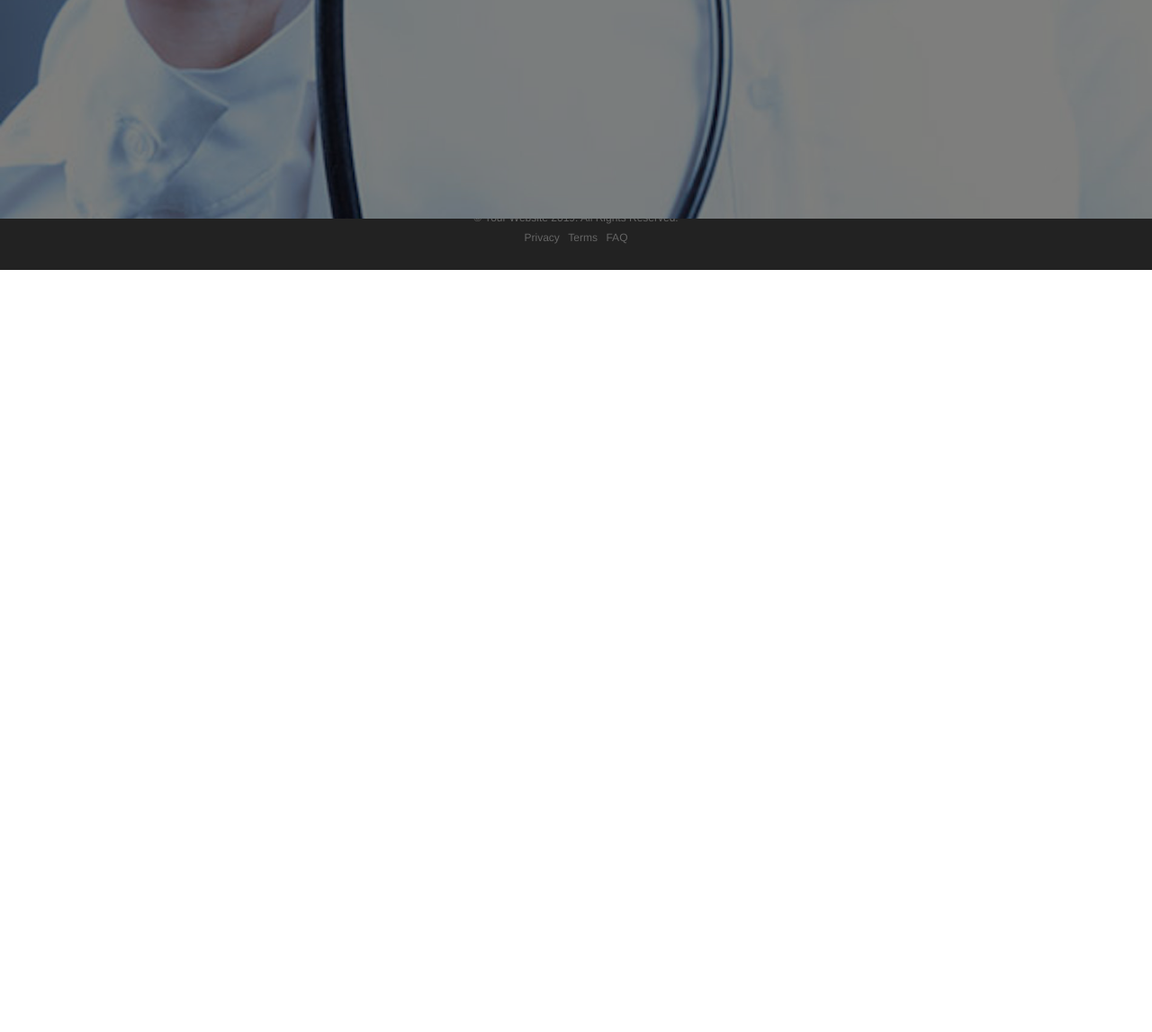
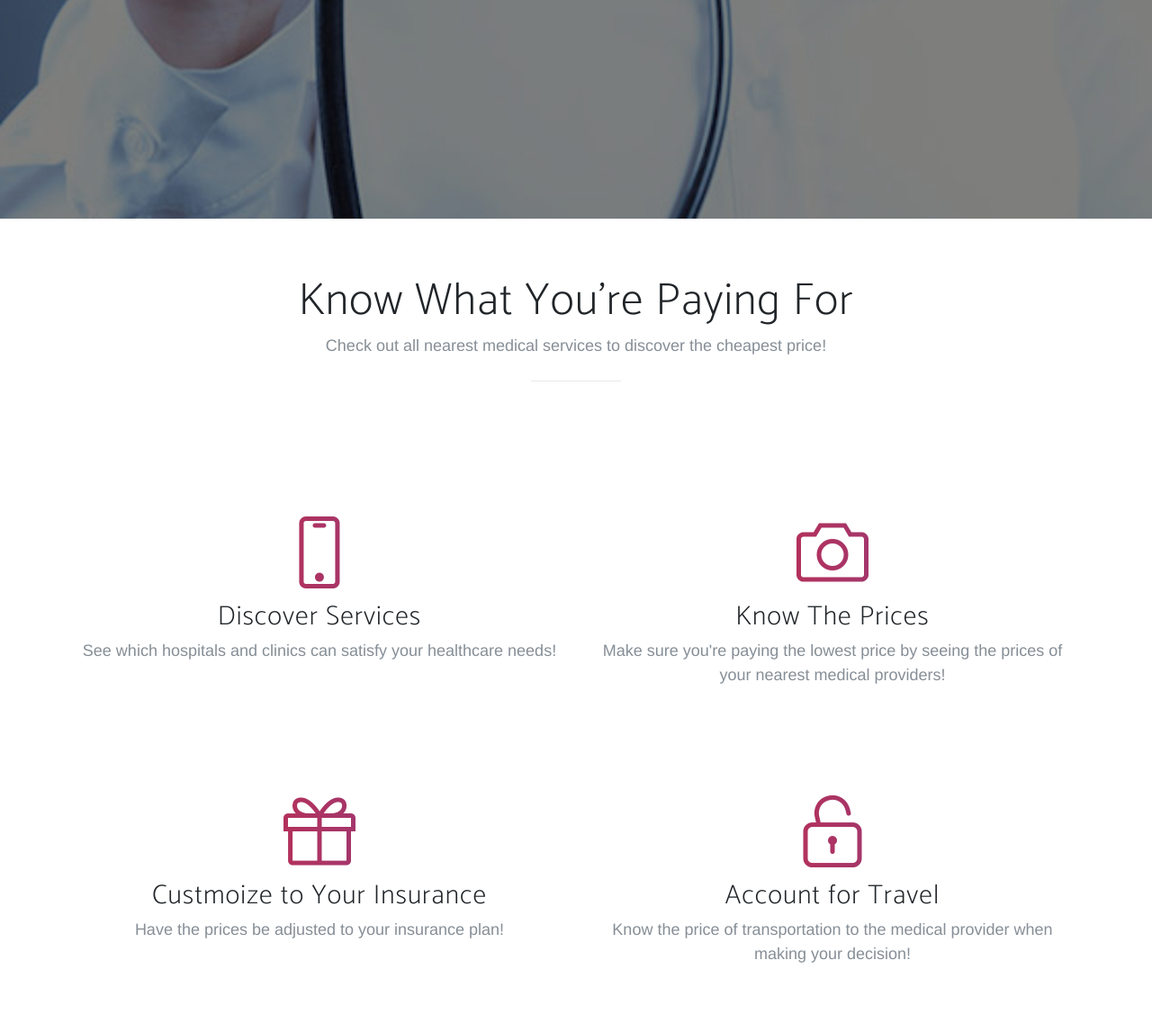
Before and after one commit to washingtonzhao/HealthcareHelper, a website: page Website/index-landing.html in a window 1280 px wide. Shown: the part 592-1739 px from the top of the page at 90% size. Before the commit the page ends 892 px from the top, so only its background shows below. Drawn offline with nearby package versions, Linux system fonts and the light colour scheme; files that its build step writes are made by us from their sources; a web font is replaced by a local one.

Commit message:
Change landing page

```diff
--- a/Website/css/new-age.css
+++ b/Website/css/new-age.css
@@ -252,7 +252,7 @@ section.features .section-heading p {
 
 section.features .device-container,
 section.features .feature-item {
-  max-width: 325px;
+  max-width: 100%;
   margin: 0 auto;
 }
 
@@ -260,7 +260,7 @@ section.features .device-container {
   margin-bottom: 100px;
 }
 
-@media (min-width: 992px) {
+@media (min-width: 100%) {
   section.features .device-container {
     margin-bottom: 0;
   }
--- a/Website/index-landing.html
+++ b/Website/index-landing.html
@@ -24,7 +24,7 @@
   <link rel="stylesheet" href="device-mockups/device-mockups.min.css">
 
   <!-- Custom styles for this template -->
-  <link href="css/new-age.min.css" rel="stylesheet">
+  <link href="css/new-age.css" rel="stylesheet">
 
 </head>
 
@@ -59,13 +59,64 @@
       <div class="cta-content">
         <div class="container">
           <h2>Be informed for better choices.</h2>
-          <a href="#contact" class="btn btn-outline btn-xl js-scroll-trigger">Sign Up Now!</a>
+          <a href="index-login.html" class="btn btn-outline btn-xl js-scroll-trigger">Sign Up Now!</a>
         </div>
       </div>
       <div class="overlay"></div>
     </section>
   </header>
 
+
+  <section class="features" id="features">
+    <div class="container">
+      <div class="section-heading text-center">
+        <h2>Know What You're Paying For</h2>
+        <p class="text-muted">Check out all nearest medical services to discover the cheapest price!</p>
+        <hr>
+      </div>
+      <div class="row">
+
+        <div class="col-lg-14 my-auto">
+          <div class="container-fluid">
+            <div class="row">
+
+              <div class="col-lg-6">
+                <div class="feature-item">
+                  <i class="icon-screen-smartphone text-primary"></i>
+                  <h3>Discover Services</h3>
+                  <p class="text-muted">See which hospitals and clinics can satisfy your healthcare needs!</p>
+                </div>
+              </div>
+
+              <div class="col-lg-6">
+                <div class="feature-item">
+                  <i class="icon-camera text-primary"></i>
+                  <h3>Know The Prices</h3>
+                  <p class="text-muted">Make sure you're paying the lowest price by seeing the prices of your nearest medical providers!</p>
+                </div>
+              </div>
+            </div>
+            <div class="row">
+              <div class="col-lg-6">
+                <div class="feature-item">
+                  <i class="icon-present text-primary"></i>
+                  <h3>Custmoize to Your Insurance</h3>
+                  <p class="text-muted">Have the prices be adjusted to your insurance plan!</p>
+                </div>
+              </div>
+              <div class="col-lg-6">
+                <div class="feature-item">
+                  <i class="icon-lock-open text-primary"></i>
+                  <h3>Account for Travel</h3>
+                  <p class="text-muted">Know the price of transportation to the medical provider when making your decision!</p>
+                </div>
+              </div>
+            </div>
+          </div>
+        </div>
+      </div>
+    </div>
+  </section>
 
 
   <footer>
```
Also changed, not shown: Website/index-login.html (+3 -12 lines), mapexample.html (+2 -0 lines).
